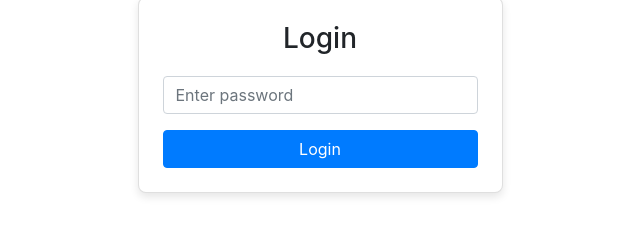
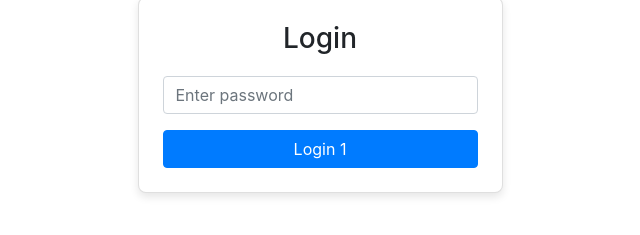
Before and after one commit to jtappi/daily-tracker-v2, a website: page public/login.html in a window 1280 px wide. Shown: the part 71-306 px from the top of the page, 320-960 px from the left. Drawn offline with nearby package versions, Linux system fonts and the light colour scheme.

Commit message:
verifier

```diff
--- a/public/login.html
+++ b/public/login.html
@@ -19,7 +19,7 @@
                         <div class="form-group">
                             <input type="password" id="password" class="form-control" placeholder="Enter password" required>
                         </div>
-                        <button type="submit" class="btn btn-primary btn-block">Login</button>
+                        <button type="submit" class="btn btn-primary btn-block">Login 1</button>
                     </form>
                 </div>
             </div>
```
